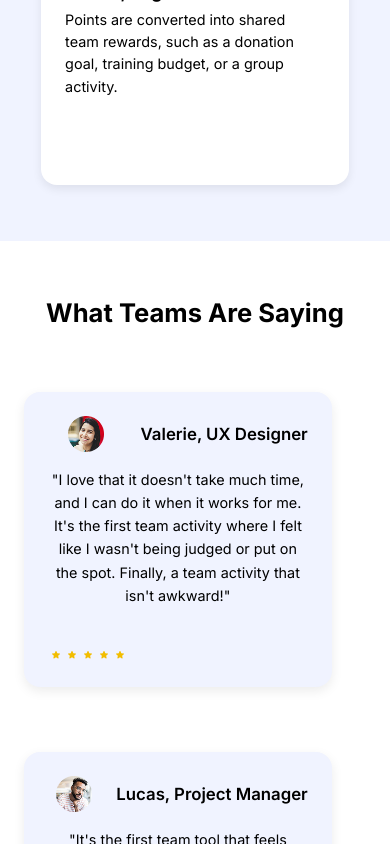
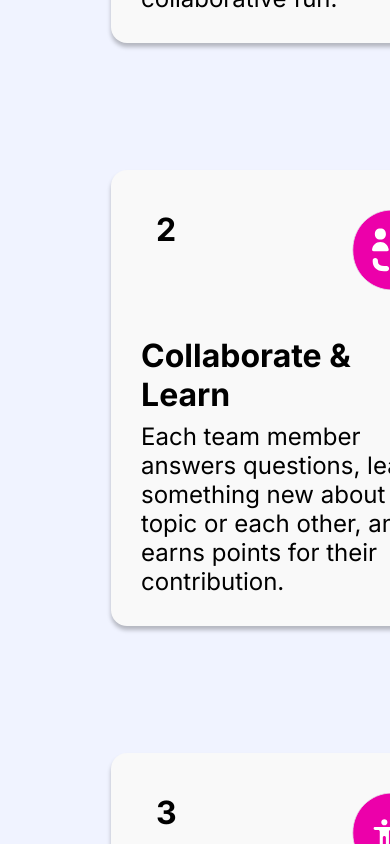
Before and after one commit to cherryontech/MissionCollective, a React (Vite) app: page / in a window 390 px wide. Shown: the part 1156-2000 px from the top of the page. Built offline with nearby package versions, Linux system fonts and the light colour scheme.

Commit message:
Fix css styling

```diff
--- a/src/Components/HomePage.jsx
+++ b/src/Components/HomePage.jsx
@@ -6,22 +6,18 @@ import stars from "../assets/icons/stars.svg";
 import profileValerie from "../assets/profileValerie.png";
 import profileLucas from "../assets/profileLucas.png";
 import profilePatrick from "../assets/profilePatrick.png";
-import Footer from "./Footer";
 
 export default function HomePage() {
   return (
-    <>
     <main>
       {/* Section1 */}
-        <section className="section1-homepage">
+      <section className="section1">
         <div className="homepage-container">
           <h1>
             Why Team-Building Fails <span>(And We Don't)</span>
           </h1>
           <p className="connection-text">
-              <span className="font-bold">
-                Real Connection in 3 Simple Steps:{" "}
-              </span>
+            <span>Real Connection in 3 Simple Steps: </span>
             Mission Collective is built on the belief that genuine connection
             requires learning and respect. We provide the structure, your team
             builds the trust.
@@ -35,8 +31,8 @@ export default function HomePage() {
               <div className="card-body">
                 <h2>Start a Mission</h2>
                 <p>
-                    A teammate selects a quick, gamified mission from the
-                    Mission Hub, choosing a high-impact activity to kick off the
+                  A teammate selects a quick, gamified mission from the Mission
+                  Hub, choosing a high-impact activity to kick off the
                   collaborative fun.
                 </p>
               </div>
@@ -53,8 +49,8 @@ export default function HomePage() {
               <div className="card-body">
                 <h2>Collaborate & Learn</h2>
                 <p>
-                    Each team member answers questions, learns something new
-                    about the topic or each other, and earns points for their
+                  Each team member answers questions, learns something new about
+                  the topic or each other, and earns points for their
                   contribution.
                 </p>
               </div>
@@ -82,7 +78,7 @@ export default function HomePage() {
 
       {/* Section3 */}
 
-        <section className="section3-homepage">
+      <section className="section3">
         <div className="homepage-container">
           <h1>What Teams Are Saying</h1>
           <div className="card-container">
@@ -92,10 +88,10 @@ export default function HomePage() {
                 <span className="profile-title">Valerie, UX Designer</span>
               </div>
               <p>
-                  "I love that it doesn't take much time, and I can do it when
-                  it works for me. It's the first team activity where I felt
-                  like I wasn't being judged or put on the spot. Finally, a team
-                  activity that isn't awkward!"
+                "I love that it doesn't take much time, and I can do it when it
+                works for me. It's the first team activity where I felt like I
+                wasn't being judged or put on the spot. Finally, a team activity
+                that isn't awkward!"
               </p>
               <div className="rating">
                 <img src={stars} alt="star rating icon" />
@@ -108,8 +104,8 @@ export default function HomePage() {
               </div>
               <p>
                 "It's the first team tool that feels authentic. Earning points
-                  for a shared training budget makes team-building feel
-                  valuable, like a direct investment in our skills."
+                for a shared training budget makes team-building feel valuable,
+                like a direct investment in our skills."
               </p>
               <div className="rating">
                 <img src={stars} alt="star rating icon" />
@@ -134,7 +130,5 @@ export default function HomePage() {
         </div>
       </section>
     </main>
-      <Footer />
-    </>
   );
 }
--- a/src/styles/HomePage.css
+++ b/src/styles/HomePage.css
@@ -1,281 +1,206 @@
 main {
     color: #000000;
-}
-
-/*Section 1 – Why Team-Building Fails*/
-
-.section1-homepage {
-    background-color: #F0F3FF;
-    padding: 6.38rem 0;
+    width: 100%;
+    min-height: 100vh;
 }
 
 .homepage-container {
-    max-width: 1200px;
+    max-width: 1440px;
     margin: 0 auto;
-    padding: 0 2rem;
+    padding-left: 6.94rem;
+    display: flex;
+    flex-direction: column;
+    align-items: flex-start;
+    justify-content: flex-start;
 }
 
-.section1-homepage h1 {
-    font-size: 2.5rem;
-    font-weight: 700;
-    line-height: 1.2;
-    margin-bottom: 1.25rem;
+
+/* Section 1 */
+
+.section1 {
+    margin: 0 auto;
+    /* padding: 40px 0; */
+    background-color: #F0F3FF;
+    text-align: left;
 }
 
-.section1-homepage h1 span {
-    font-size: 1.5rem;
-    font-weight: 700;
+.section1 h1 {
+    font-size: 3rem;
+    font-style: normal;
+    font-weight: 800;
+    line-height: 3.0625rem;
+    padding: 4.38rem 0 2rem;
+}
+
+.section1 h1 span {
+    font-size: 2rem;
+    line-height: 3.0625rem;
+    font-weight: 800;
+    font-style: normal;
 }
 
 .connection-text {
-    font-size: 1.1rem;
-    line-height: 1.6;
-    margin-bottom: 3rem;
-    max-width: 900px;
+    font-size: 1.5rem;
+    font-style: normal;
+    font-weight: 300;
+    line-height: 1.875rem;
+    margin-bottom: 4.75rem;
 }
 
-.font-bold {
-    font-weight: 700;
+.connection-text span {
+    font-weight: 600;
 }
 
-/*Cards*/
 .card-container {
     display: flex;
-    justify-content: space-between;
-    align-items: stretch;
-    gap: 3.75rem;
+    flex-wrap: wrap;
+    justify-content: flex-start;
 }
 
 .card {
-    background: #fff;
-    border-radius: 1rem;
-    box-shadow: 0 4px 10px rgba(0, 0, 0, 0.08);
-    flex: 1;
-    min-height: 18rem;
     display: flex;
     flex-direction: column;
-    padding: 1.88rem;
+    border-radius: 1rem;
+    box-shadow: 0 4px 4px 0 rgba(0, 0, 0, 0.25);
 }
 
+.section1 .card-container {
+    gap: 3.125rem;
+}
+
+.section1 .card {
+    display: flex;
+    flex-direction: column;
+    justify-content: flex-start;
+    width: 22.875rem;
+    min-height: 25rem;
+    padding: 1.875rem;
+    margin-bottom: 4.81rem;
+    background-color: #f9f9f9;
+}
+
+
 .card-header-section1 {
-    display: flex;
-    justify-content: space-between;
-    align-items: center;
-    margin-bottom: 0.75rem;
+    position: relative;
+    height: 4.25rem;
 }
 
 .card-header-section1 span {
-    font-size: 1.25rem;
-    font-weight: 600;
-    margin-bottom: 0.4rem;
-    display: inline-block;
+    font-size: 2rem;
+    font-weight: 700;
+    font-style: normal;
+    position: absolute;
+    line-height: normal;
+    top: 10px;
+    left: 15px;
 }
 
 .card-header-section1 img {
-    width: 3rem;
-    height: 3rem;
-    position: relative;
-    left: 6rem;
-    margin-bottom: 0.75rem;
+    position: absolute;
+    top: 10px;
+    right: 15px;
+    width: 5rem;
+    height: 5rem;
+}
+
+.card-body {
+    margin-top: 4.25rem;
 }
 
 .card-body h2 {
-    font-size: 1.25rem;
+    margin: 0 0 0.5rem 0;
+    font-size: 2rem;
+    font-style: normal;
     font-weight: 700;
-    margin-bottom: 0.4rem;
+    line-height: normal;
 }
 
 .card-body p {
-    font-size: 1rem;
-    line-height: 1.55;
-    max-width: 95%;
+    font-size: 1.5rem;
+    font-style: normal;
+    font-weight: 400;
+    line-height: normal;
+    margin: 0;
 }
 
-/* Section 3 – What Teams Are Saying */
-.section3-homepage {
-    background-color: #ffffff;
-    padding: 8.62rem 0 6.94rem 0;
+
+/* Section 3 */
+.section3 {
+    width: 100%;
+    min-height: 100vh;
+    background-color: #FFFFFF;
 }
 
-.section3-homepage h1 {
-    font-size: 2.5rem;
-    font-weight: 700;
-    text-align: center;
+.section3 h1 {
+    font-size: 3rem;
+    font-style: normal;
+    font-weight: 800;
+    line-height: 3.3125rem;
+    margin-top: 8.62rem;
     margin-bottom: 5.25rem;
+    /* padding-left: 19.06rem; */
+    padding-left: 24vw;
+    display: flex;
+    justify-content: center;
+    align-items: center;
 }
 
-.section3-homepage .card-container {
-    display: flex;
-    justify-content: space-between;
-    align-items: stretch;
+.section3 .card-container {
     gap: 4.06rem;
-    flex-wrap: nowrap;
 }
 
-.section3-homepage .card {
-    background: #F0F3FF;
-    border-radius: 1rem;
-    box-shadow: 0 4px 12px rgba(0, 0, 0, 0.08);
-    flex: 1;
-    /* padding: 1.5rem; */
-    padding-bottom: 4rem;
-    display: flex;
-    flex-direction: column;
+.section3 .card {
     justify-content: space-between;
-    min-height: 18rem;
-    position: relative;
+    /* width: 22.875rem; */
+    width: 22.6875rem;
+    height: auto;
+    background-color: #f0f3ff;
+    padding: 1.5rem;
 }
-
 
 .card-header-section3 {
     display: flex;
     align-items: center;
     gap: 1rem;
     margin-bottom: 1rem;
+    min-height: 4.5rem;
 }
 
 .card-header-section3 img {
-    width: 3rem;
-    height: 3rem;
+    width: 4.3125rem;
+    height: 4.3125rem;
 }
 
 .profile-title {
-    font-size: 1.05rem;
     font-weight: 600;
+    font-size: 1.125rem;
+    font-style: normal;
+    line-height: 1.75rem;
 }
 
-.section3-homepage .card p {
+.section3 .card p {
     flex-grow: 1;
-    font-size: 1rem;
-    line-height: 1.6;
+    font-size: 1.0625rem;
+    font-weight: 400;
+    font-style: normal;
+    line-height: 1.75rem;
     margin-bottom: 1rem;
+    text-align: left;
 }
 
-/* .rating {
-    display: flex;
-    align-items: center;
-    justify-content: flex-start;
-    margin-top: auto;
-
-} */
-
-.section3-homepage .rating {
-    position: absolute;
-    bottom: 1.5rem;
-    left: 1.5rem;
+.section3 .rating {
     display: flex;
     justify-content: flex-start;
     align-items: center;
-    margin-top: 0;
+    width: 100%;
 }
 
-.rating img {
-    width: 7.5rem;
+.section3 .rating img {
+    width: 80%;
+    max-width: 200px;
     height: auto;
+    object-fit: contain;
+    margin: 0 auto 0 0;
+    display: block;
+    padding-top: 1.12rem;
 }
-
-
-@media (max-width: 1024px) {
-
-    .section1-homepage,
-    .section3-homepage {
-        padding: 5rem 0;
-    }
-
-    .homepage-container {
-        padding: 0 1.5rem;
-    }
-
-    .card-container {
-        gap: 2.5rem;
-    }
-
-    .card-body h2 {
-        font-size: 1.2rem;
-    }
-
-    .card-body p {
-        font-size: 0.95rem;
-    }
-
-    .section3-homepage h1 {
-        font-size: 2.2rem;
-        margin-bottom: 4rem;
-    }
-}
-
-@media (max-width: 768px) {
-
-    .section1-homepage h1,
-    .section3-homepage h1 {
-        font-size: 2rem;
-        text-align: center;
-    }
-
-    .connection-text {
-        text-align: center;
-        font-size: 1rem;
-        margin: 0 auto 2rem auto;
-    }
-
-    .card-container {
-        flex-direction: column;
-        align-items: center;
-        gap: 2rem;
-    }
-
-    .card {
-        width: 80%;
-        max-width: 420px;
-    }
-
-    .section3-homepage .card p {
-        text-align: center;
-    }
-
-    .rating {
-        justify-content: flex-start;
-    }
-}
-
-@media (max-width: 480px) {
-
-    .section1-homepage,
-    .section3-homepage {
-        padding: 3.5rem 0;
-    }
-
-    .section1-homepage h1,
-    .section3-homepage h1 {
-        font-size: 1.6rem;
-    }
-
-    .connection-text {
-        font-size: 0.95rem;
-        margin-bottom: 1.75rem;
-    }
-
-    .card {
-        width: 90%;
-        padding: 1.5rem;
-    }
-
-    .card-header-section1 img,
-    .card-header-section3 img {
-        width: 2.25rem;
-        height: 2.25rem;
-    }
-
-    .card-body h2 {
-        font-size: 1.1rem;
-    }
-
-    .card-body p,
-    .section3-homepage .card p {
-        font-size: 0.9rem;
-    }
-
-    .rating img {
-        width: 5rem;
-    }
-}
```
Also changed, not shown: src/Components/CardsRatings.jsx (added), src/Components/CardsSteps.jsx (added). Lines whose indentation alone changed are shown as unchanged.
